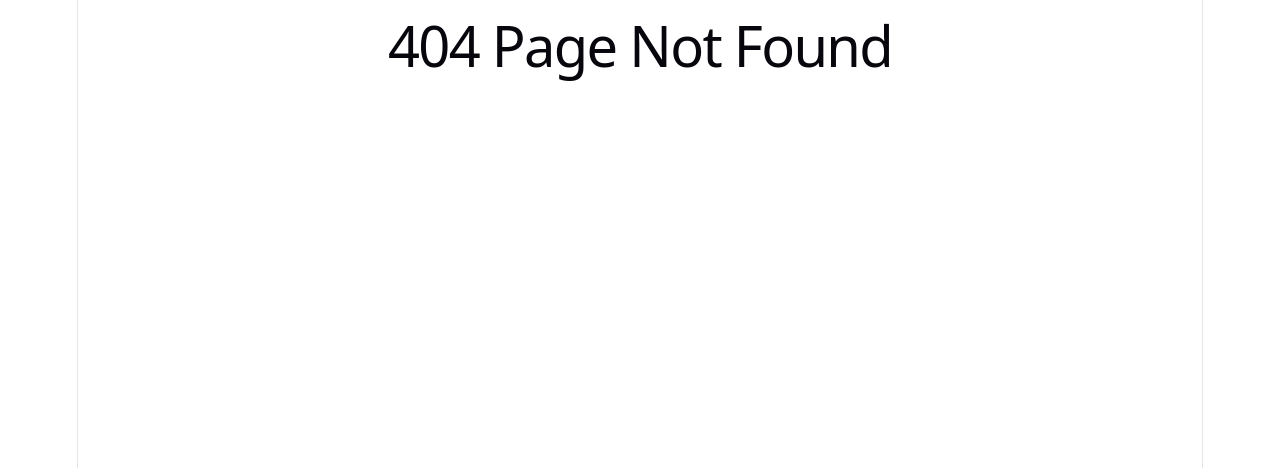
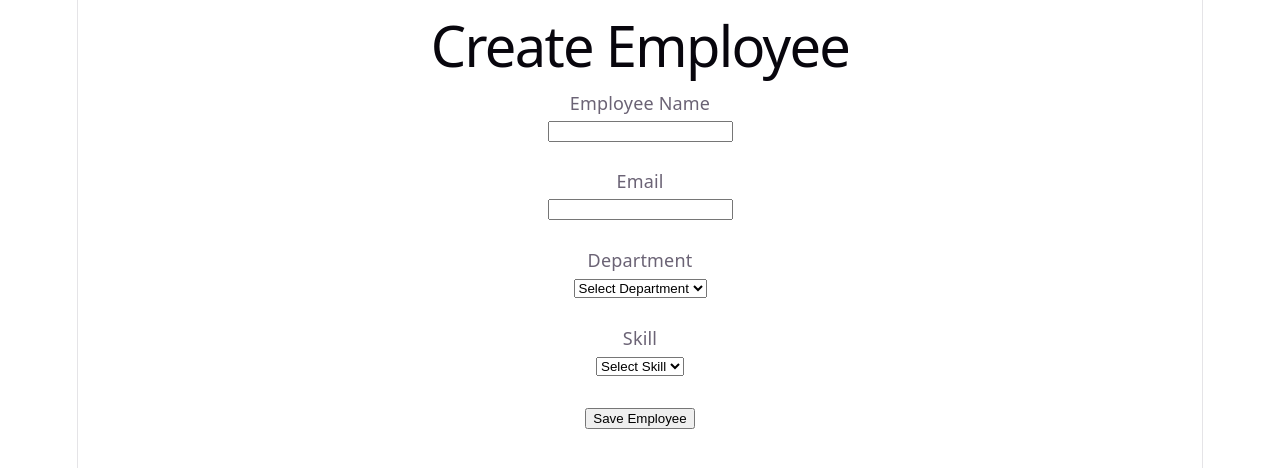
Before and after one commit to yashikapatel7974-alt/event-project, a React (Vite) app: page /employee-create in a window 1280 px wide. Before the commit this address had no page. Shown: the top 468 px of the page. Built offline with nearby package versions, Linux system fonts and the light colour scheme.

Commit message:
Completed Employee Management System task

```diff
--- a/src/App.jsx
+++ b/src/App.jsx
@@ -5,6 +5,11 @@ import Register from "./pages/Register";
 import Dashboard from "./pages/Dashboard";
 import Profile from "./pages/Profile";
 import NotFound from "./pages/NotFound";
+
+import EmployeeList from "./pages/EmployeeList";
+import EmployeeForm from "./pages/EmployeeForm";
+import Departments from "./pages/Departments";
+import Skills from "./pages/Skills";
 
 function App() {
   return (
@@ -14,6 +19,12 @@ function App() {
         <Route path="/register" element={<Register />} />
         <Route path="/dashboard" element={<Dashboard />} />
         <Route path="/profile" element={<Profile />} />
+
+        <Route path="/employees" element={<EmployeeList />} />
+        <Route path="/employee-create" element={<EmployeeForm />} />
+        <Route path="/departments" element={<Departments />} />
+        <Route path="/skills" element={<Skills />} />
+
         <Route path="*" element={<NotFound />} />
       </Routes>
     </BrowserRouter>
--- a/src/pages/Dashboard.jsx
+++ b/src/pages/Dashboard.jsx
@@ -1,3 +1,21 @@
-export default function Dashboard() {
-  return <h1>Dashboard Page</h1>;
+function Dashboard() {
+  return (
+    <div>
+      <h1>Employee Management Dashboard</h1>
+
+      <div>
+        <h2>Total Employees: 25</h2>
+      </div>
+
+      <div>
+        <h2>Total Departments: 5</h2>
+      </div>
+
+      <div>
+        <h2>Total Skills: 12</h2>
+      </div>
+    </div>
+  );
 }
+
+export default Dashboard;
--- /dev/null
+++ b/src/pages/Departments.jsx
@@ -0,0 +1,23 @@
+function Departments() {
+  const departments = [
+    "IT",
+    "HR",
+    "Finance",
+    "Marketing",
+    "Admin",
+  ];
+
+  return (
+    <div>
+      <h1>Departments</h1>
+
+      <ul>
+        {departments.map((dept, index) => (
+          <li key={index}>{dept}</li>
+        ))}
+      </ul>
+    </div>
+  );
+}
+
+export default Departments;
--- /dev/null
+++ b/src/pages/EmployeeForm.jsx
@@ -0,0 +1,99 @@
+import { useState } from "react";
+
+function EmployeeForm() {
+  const [employee, setEmployee] = useState({
+    name: "",
+    email: "",
+    department: "",
+    skill: "",
+  });
+
+  const handleChange = (e) => {
+    setEmployee({
+      ...employee,
+      [e.target.name]: e.target.value,
+    });
+  };
+
+  const handleSubmit = (e) => {
+    e.preventDefault();
+
+    alert("Employee Saved Successfully");
+
+    console.log(employee);
+  };
+
+  return (
+    <div>
+      <h1>Create Employee</h1>
+
+      <form onSubmit={handleSubmit}>
+        <div>
+          <label>Employee Name</label>
+          <br />
+          <input
+            type="text"
+            name="name"
+            value={employee.name}
+            onChange={handleChange}
+          />
+        </div>
+
+        <br />
+
+        <div>
+          <label>Email</label>
+          <br />
+          <input
+            type="email"
+            name="email"
+            value={employee.email}
+            onChange={handleChange}
+          />
+        </div>
+
+        <br />
+
+        <div>
+          <label>Department</label>
+          <br />
+          <select
+            name="department"
+            value={employee.department}
+            onChange={handleChange}
+          >
+            <option value="">Select Department</option>
+            <option value="IT">IT</option>
+            <option value="HR">HR</option>
+            <option value="Finance">Finance</option>
+            <option value="Marketing">Marketing</option>
+          </select>
+        </div>
+
+        <br />
+
+        <div>
+          <label>Skill</label>
+          <br />
+          <select
+            name="skill"
+            value={employee.skill}
+            onChange={handleChange}
+          >
+            <option value="">Select Skill</option>
+            <option value="React">React</option>
+            <option value="JavaScript">JavaScript</option>
+            <option value="Node.js">Node.js</option>
+            <option value="SQL">SQL</option>
+          </select>
+        </div>
+
+        <br />
+
+        <button type="submit">Save Employee</button>
+      </form>
+    </div>
+  );
+}
+
+export default EmployeeForm;
--- /dev/null
+++ b/src/pages/EmployeeList.jsx
@@ -0,0 +1,55 @@
+function EmployeeList() {
+  const employees = [
+    {
+      id: 1,
+      name: "Rahul Sharma",
+      email: "rahul@gmail.com",
+      department: "IT",
+      skill: "React",
+    },
+    {
+      id: 2,
+      name: "Priya Patel",
+      email: "priya@gmail.com",
+      department: "HR",
+      skill: "Recruitment",
+    },
+  ];
+
+  return (
+    <div>
+      <h1>Employee List</h1>
+
+      <table border="1" cellPadding="10">
+        <thead>
+          <tr>
+            <th>ID</th>
+            <th>Name</th>
+            <th>Email</th>
+            <th>Department</th>
+            <th>Skill</th>
+            <th>Actions</th>
+          </tr>
+        </thead>
+
+        <tbody>
+          {employees.map((emp) => (
+            <tr key={emp.id}>
+              <td>{emp.id}</td>
+              <td>{emp.name}</td>
+              <td>{emp.email}</td>
+              <td>{emp.department}</td>
+              <td>{emp.skill}</td>
+              <td>
+                <button>Edit</button>
+                <button>Delete</button>
+                </td>
+            </tr>
+          ))}
+        </tbody>
+      </table>
+    </div>
+  );
+}
+
+export default EmployeeList;
--- /dev/null
+++ b/src/pages/Skills.jsx
@@ -0,0 +1,23 @@
+function Skills() {
+  const skills = [
+    "React",
+    "JavaScript",
+    "Node.js",
+    "SQL",
+    "Java",
+  ];
+
+  return (
+    <div>
+      <h1>Skills</h1>
+
+      <ul>
+        {skills.map((skill, index) => (
+          <li key={index}>{skill}</li>
+        ))}
+      </ul>
+    </div>
+  );
+}
+
+export default Skills;
```
Also changed, not shown: src/pages/Login.jsx (line endings or trailing spaces).
